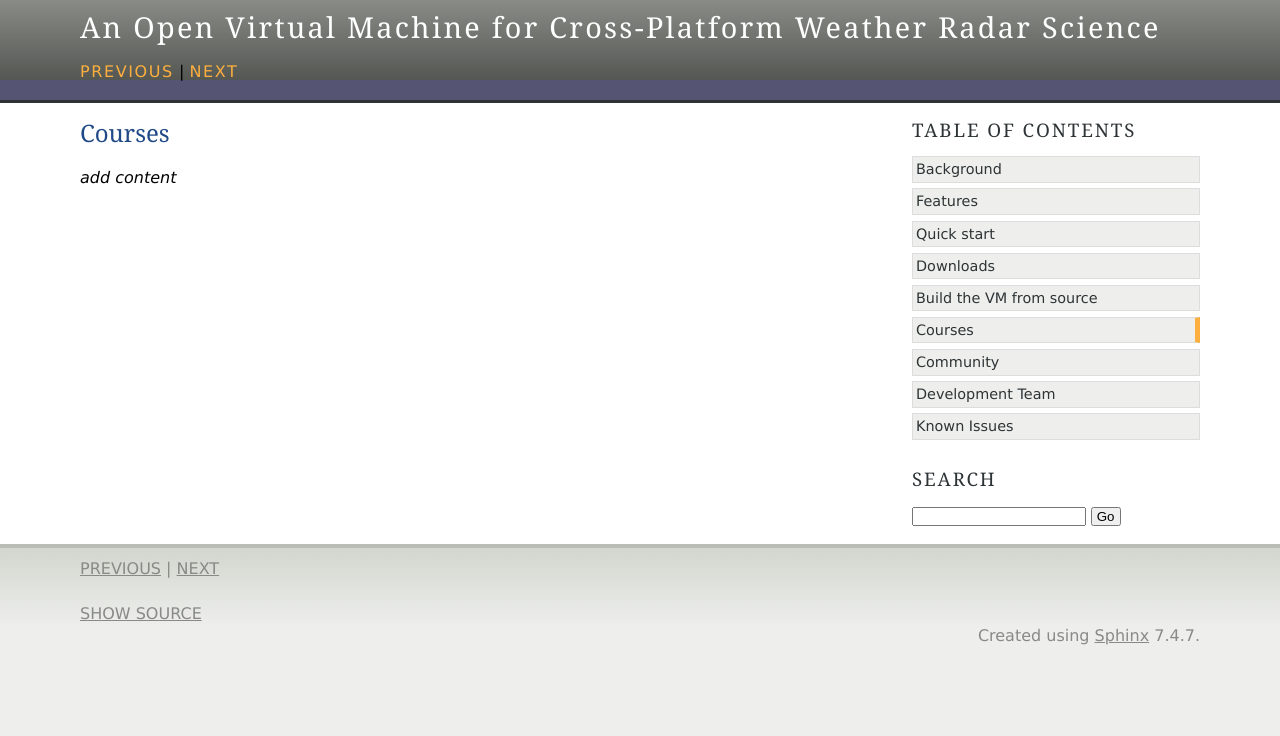
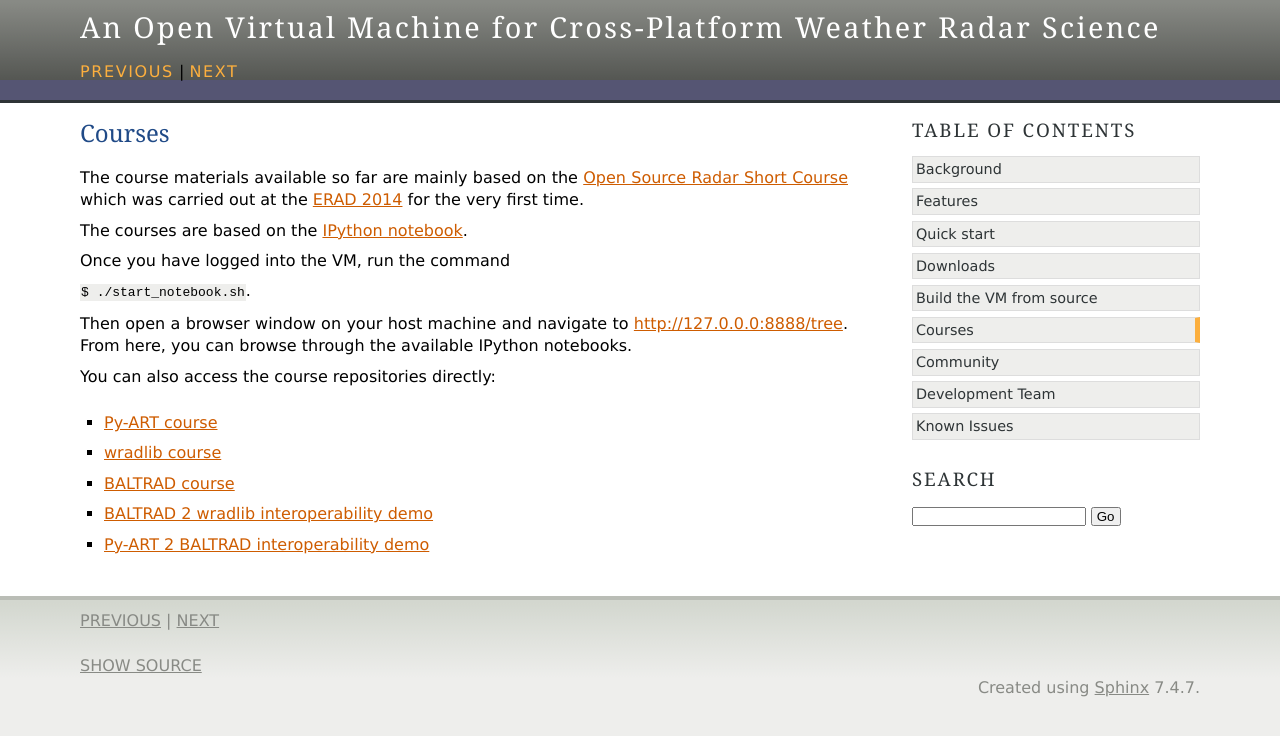
Before and after one commit to openradar/oss_weather_radar_vm, a Sphinx documentation site: the page built from doc/source/courses.rst, in a window 1280 px wide. Shown: the top 736 px of the page. Built offline with Sphinx 7.4.7, drawn with Linux system fonts in a browser that asks for light colours; formulas are drawn with MathJax 3.

Commit message:
DOC: Enhanced doc mainly for index, courses and team.

```diff
--- a/doc/source/courses.rst
+++ b/doc/source/courses.rst
@@ -1,4 +1,23 @@
 Courses
 =======
 
-*add content*
+The course materials available so far are mainly based on the
+`Open Source Radar Short Course <https://github.com/openradar/open_source_radar_short_course>`_
+which was carried out at the `ERAD 2014 <http://www.pa.op.dlr.de/erad2014/>`_ for the very first time.
+
+The courses are based on the `IPython notebook <http://ipython.org/notebook.html>`_.
+
+Once you have logged into the VM, run the command
+
+``$ ./start_notebook.sh``.
+
+Then open a browser window on your host machine and navigate to http://127.0.0.0:8888/tree.
+From here, you can browse through the available IPython notebooks.
+
+You can also access the course repositories directly:
+
+* `Py-ART course <https://github.com/EVS-ATMOS/pyart_short_course>`_
+* `wradlib course <https://bitbucket.org/heisterm/wradlib_short_course>`_
+* `BALTRAD course <https://github.com/DanielMichelson/baltrad_short_course>`_
+* `BALTRAD 2 wradlib interoperability demo <https://github.com/heistermann/baltrad2wradlib>`_
+* `Py-ART 2 BALTRAD interoperability demo <https://github.com/jjhelmus/pyart2baltrad>`_
--- a/doc/source/index.rst
+++ b/doc/source/index.rst
@@ -2,8 +2,8 @@
 Towards Cross-Platform Weather Radar Science
 ============================================
 
-...by introducing a community-based and open Virtual Machine
-------------------------------------------------------------
+...by introducing a community-based and open Virtual Machine.
+-------------------------------------------------------------
 
 In the recent years, various Open Source Software (OSS) tools have become available
 to the weather radar community (see `here <http://dx.doi.org/10.1175/BAMS-D-13-00240.1>`_).
--- a/doc/source/quickstart.rst
+++ b/doc/source/quickstart.rst
@@ -32,7 +32,10 @@ Launch the VM
 Start the IPython notebook
 --------------------------
 
-Once you have logged into the VM, run the command ``./start_notebook.sh``.
+Once you have logged into the VM, run the command
+
+``$ ./start_notebook.sh``.
+
 Then open a browser window on your host machine and navigate to http://127.0.0.0:8888/tree.
 
 In order to get started, you can choose from a selection of course notebooks.
```
Also changed, not shown: other parts of doc/source/index.rst (+0 -2 lines), doc/source/team.rst (+11 -1 lines).
